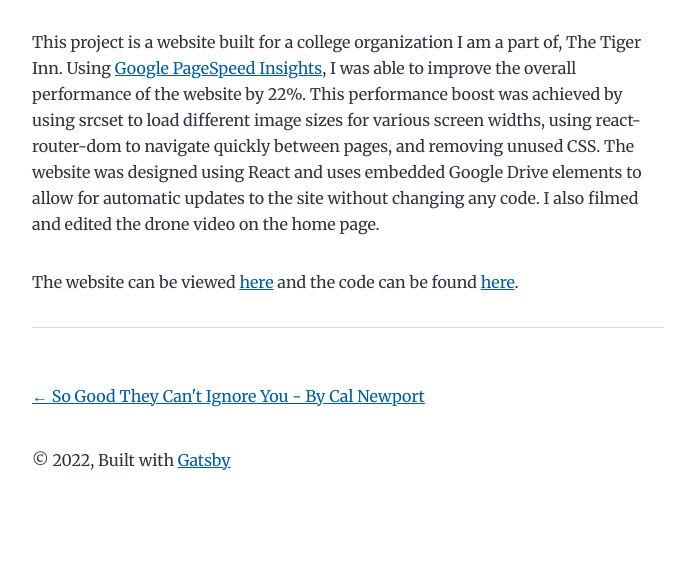
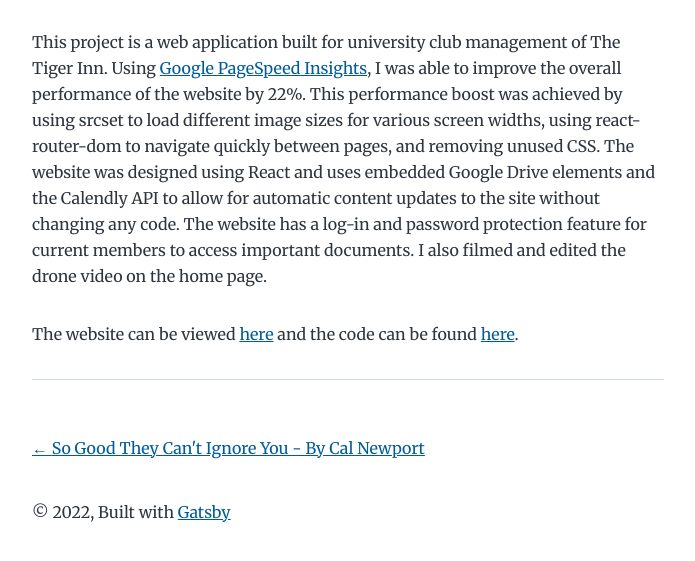
Before and after one commit to krisselberg/personal-react-website, a Gatsby site: page /ti/ in a window 1280 px wide. Shown: the part 237-798 px from the top of the page, without its empty margins (292-987 px from the left). Built offline with nearby package versions, Linux system fonts and the light colour scheme; Gatsby itself is replaced by a stand-in of ours.

Commit message:
updated TI

```diff
--- a/content/projects/ti/index.md
+++ b/content/projects/ti/index.md
@@ -6,6 +6,6 @@ date: "2022-10-25T22:12:03.284Z"
 description: "Production website built with React"
 ---
 
-This project is a website built for a college organization I am a part of, The Tiger Inn. Using [Google PageSpeed Insights](https://pagespeed.web.dev/), I was able to improve the overall performance of the website by 22%. This performance boost was achieved by using srcset to load different image sizes for various screen widths, using react-router-dom to navigate quickly between pages, and removing unused CSS. The website was designed using React and uses embedded Google Drive elements to allow for automatic updates to the site without changing any code. I also filmed and edited the drone video on the home page.
+This project is a web application built for university club management of The Tiger Inn. Using [Google PageSpeed Insights](https://pagespeed.web.dev/), I was able to improve the overall performance of the website by 22%. This performance boost was achieved by using srcset to load different image sizes for various screen widths, using react-router-dom to navigate quickly between pages, and removing unused CSS. The website was designed using React and uses embedded Google Drive elements and the Calendly API to allow for automatic content updates to the site without changing any code. The website has a log-in and password protection feature for current members to access important documents. I also filmed and edited the drone video on the home page.
 
 The website can be viewed [here](https://www.tigerinn.net) and the code can be found [here](https://github.com/krisselberg/react-ti-website).
```
